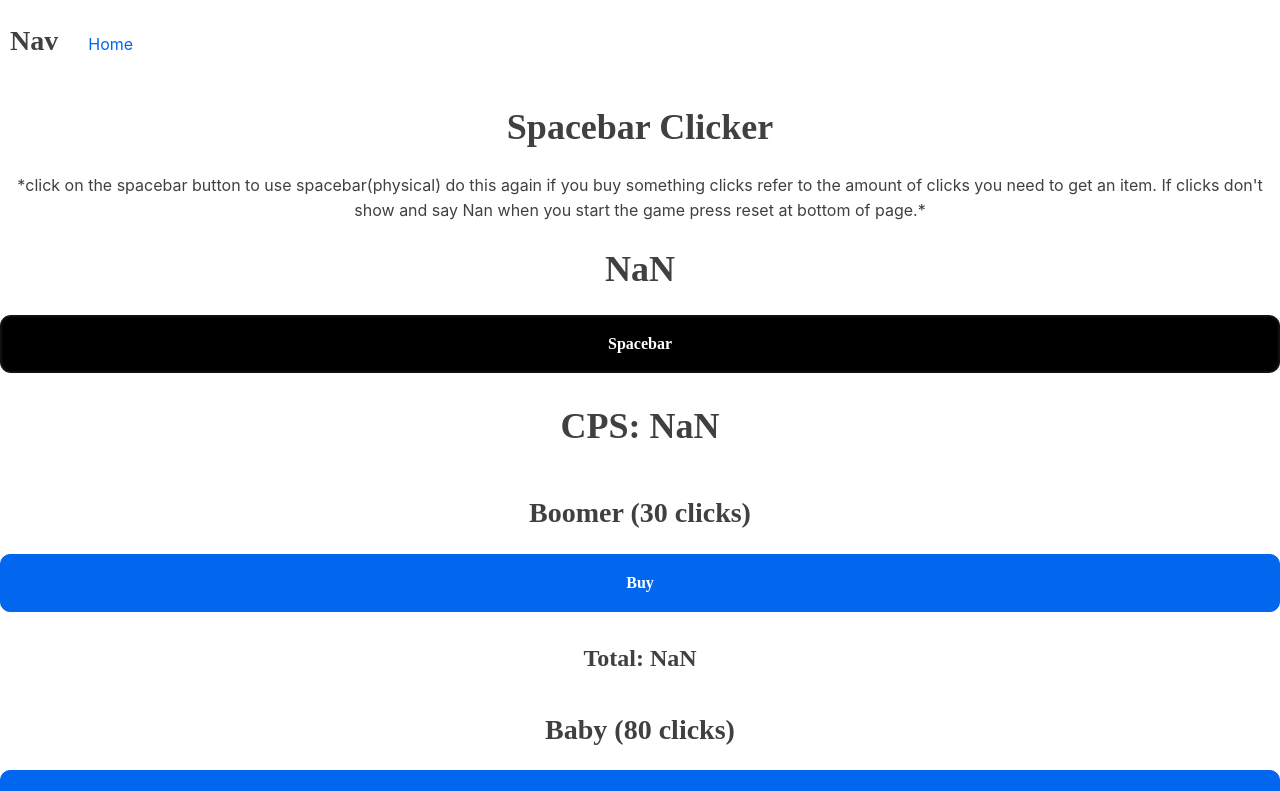
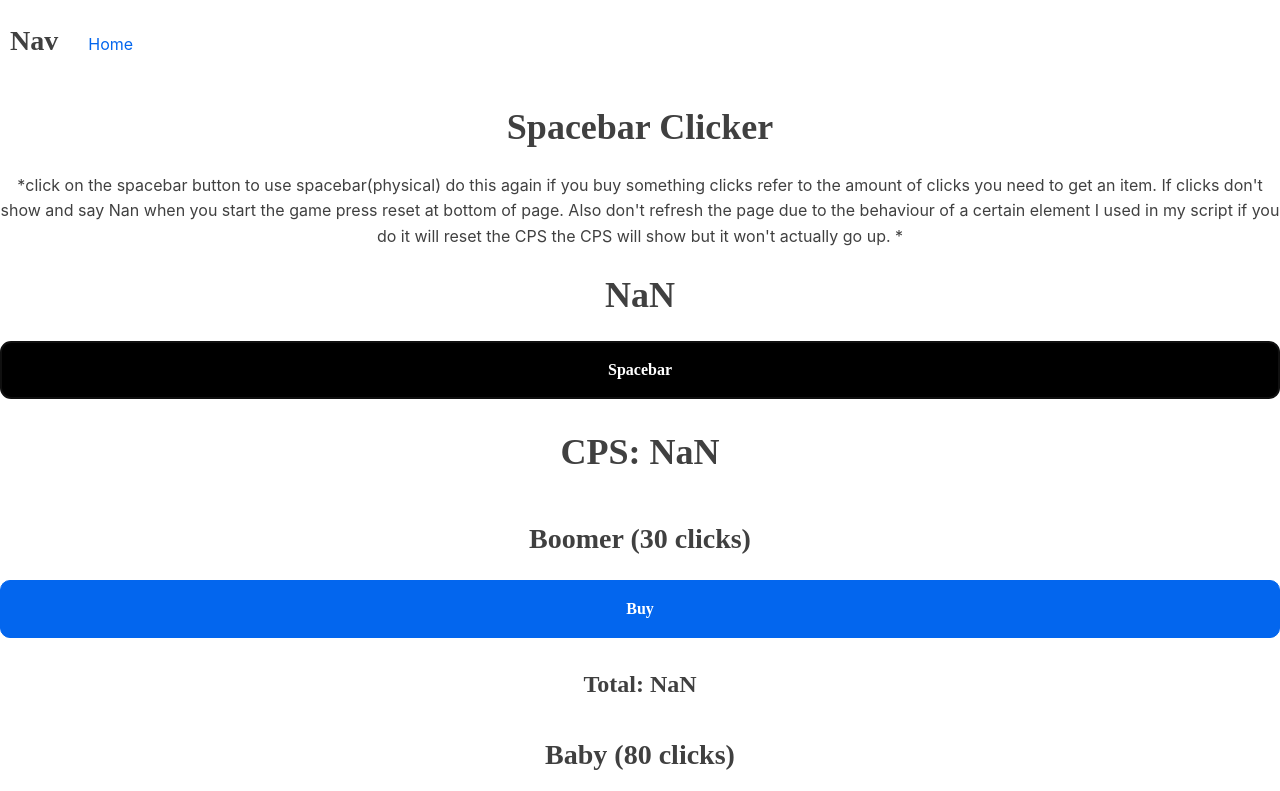
Before and after one commit to nothankyouwdym/ClickerGame, a React (Vite) app: page / in a window 1280 px wide. Shown: the top 791 px of the page. Built offline with nearby package versions, Linux system fonts and the light colour scheme.

Commit message:
1 file modified

```diff
--- a/src/App.jsx
+++ b/src/App.jsx
@@ -23,9 +23,7 @@ function App(){
 
     const [cps,setCPS] = useState(parseInt(localStorage.getItem("cps")))
 
-    setInterval(function (){
-      setCPS(cps)
-    },1)
+
 
     const handleClick = () =>{
       setCount(parseInt(localStorage.getItem("count"))+1);
@@ -138,7 +136,7 @@ function App(){
         </div>
         <div id="Title">
           <h1>Spacebar Clicker</h1>
-          <p>*click on the spacebar button to use spacebar(physical) do this again if you buy something clicks refer to the amount of clicks you need to get an item. If clicks don't show and say Nan when you start the game press reset at bottom of page.*</p>
+          <p>*click on the spacebar button to use spacebar(physical) do this again if you buy something clicks refer to the amount of clicks you need to get an item. If clicks don't show and say Nan when you start the game press reset at bottom of page. Also don't refresh the page due to the behaviour of a certain element I used in my script if you do it will reset the CPS the CPS will show but it won't actually go up. *</p>
         </div>
 
         <div id="Input">
```
